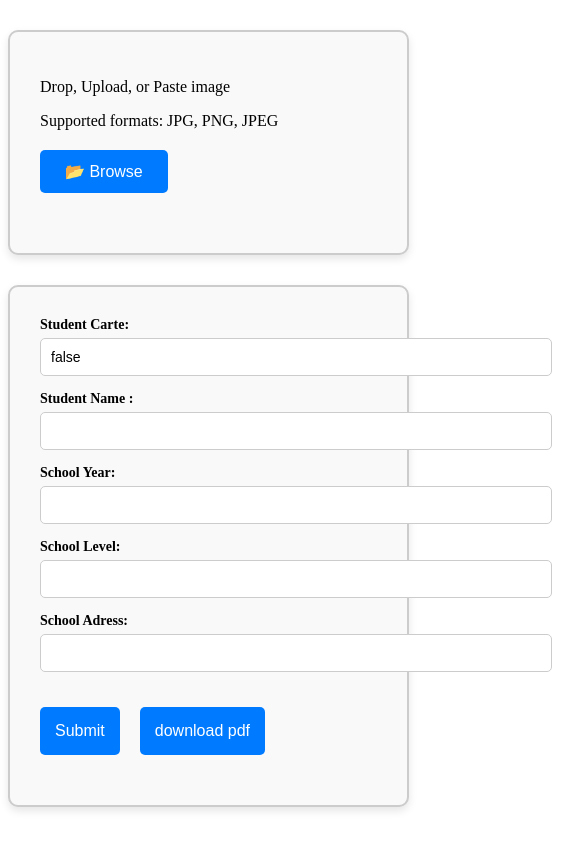
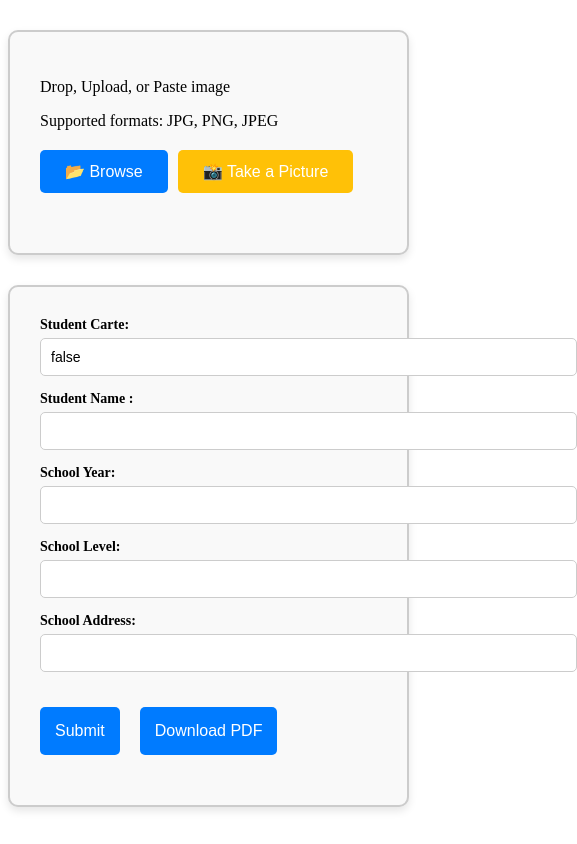
Before and after one commit to OCR-IDSCANNER/front-ocr, an Angular app: page /upload in a window 390 px wide. Shown: the whole page, 577 px wide, since content can reach past the window. Built offline with nearby package versions, Linux system fonts and the light colour scheme.

Commit message:
take picture option for phone user

```diff
--- a/src/app/components/file-upload/file-upload.component.css
+++ b/src/app/components/file-upload/file-upload.component.css
@@ -24,6 +24,8 @@
 
 .upload-actions {
   margin-bottom: 30px;
+  display: flex;
+  gap: 10px; /* Adds spacing between buttons */
 }
 
 .browse-button {
@@ -38,6 +40,21 @@
 
 .browse-button:hover {
   background-color: #0056b3;
+}
+
+/* New styles for "Take a Picture" button */
+.take-picture-button {
+  padding: 12px 25px; /* Size similar to other buttons */
+  background-color: #ffc107; /* Distinct yellow color for camera action */
+  color: #fff;
+  border: none;
+  border-radius: 5px;
+  font-size: 16px; /* Matching the other button styles */
+  cursor: pointer;
+}
+
+.take-picture-button:hover {
+  background-color: #e0a800; /* Slightly darker yellow on hover */
 }
 
 .upload-right {
@@ -99,7 +116,6 @@
   margin: 30px auto; /* Centrer le conteneur sur la page */
   box-shadow: 0 4px 8px rgba(0, 0, 0, 0.1); /* Effet d'ombre pour une meilleure visibilité */
   background-color: #f9f9f9;
-
 }
 
 .form-group {
--- a/src/app/components/file-upload/file-upload.component.html
+++ b/src/app/components/file-upload/file-upload.component.html
@@ -11,12 +11,26 @@
       <p>Supported formats: JPG, PNG, JPEG</p>
     </div>
     <div class="upload-actions">
+      <!-- Browse Button -->
       <button class="browse-button" (click)="fileInput.click()">📂 Browse</button>
       <input
         type="file"
         #fileInput
-        (change)="onFileSelect($event)"
+        (change)="handleFileInput($event)"
         style="display: none;"
+      />
+
+      <!-- Take a Picture Button -->
+      <button class="take-picture-button" type="button" (click)="openCamera()">📸 Take a Picture</button>
+
+      <!-- Hidden Camera Input -->
+      <input
+        type="file"
+        id="cameraInput"
+        accept="image/*"
+        capture="environment"
+        (change)="handleFileInput($event)"
+        hidden
       />
     </div>
   </div>
@@ -74,7 +88,7 @@
       />
     </div>
     <div class="form-group">
-      <label for="SchoolAdress">School Adress:</label>
+      <label for="SchoolAdress">School Address:</label>
       <input
         type="text"
         [(ngModel)]="schoolAdress"
@@ -85,7 +99,6 @@
     </div>
 
     <button type="submit" class="form-submit-button" (click)="onSubmit2()">Submit</button>
-
-    <button type="submit" class="form-submit-button" (click)="generatePDF()">download pdf</button>
+    <button type="button" class="form-submit-button" (click)="generatePDF()">Download PDF</button>
   </form>
 </div>
--- a/src/app/components/file-upload/file-upload.component.ts
+++ b/src/app/components/file-upload/file-upload.component.ts
@@ -25,19 +25,30 @@ export class FileUploadComponent {
 
   constructor(private http: HttpClient) {}
 
-  onFileSelect(event: Event): void {
+   // Unified image selection
+   handleFileInput(event: Event): void {
     const input = event.target as HTMLInputElement;
-    if (input.files && input.files.length > 0) {
+    if (input.files && input.files[0]) {
       this.imageFile = input.files[0];
       const reader = new FileReader();
 
       reader.onload = () => {
-        this.selectedImage = reader.result;
+        this.selectedImage = reader.result; // Display selected image
       };
 
       reader.readAsDataURL(this.imageFile);
     }
   }
+
+  // Opens the camera input
+  openCamera(): void {
+    const cameraInput = document.getElementById('cameraInput') as HTMLInputElement;
+    if (cameraInput) {
+      cameraInput.click();
+    }
+  }
+
+
 
   onSubmit(): void {
     if (!this.imageFile) {
```
